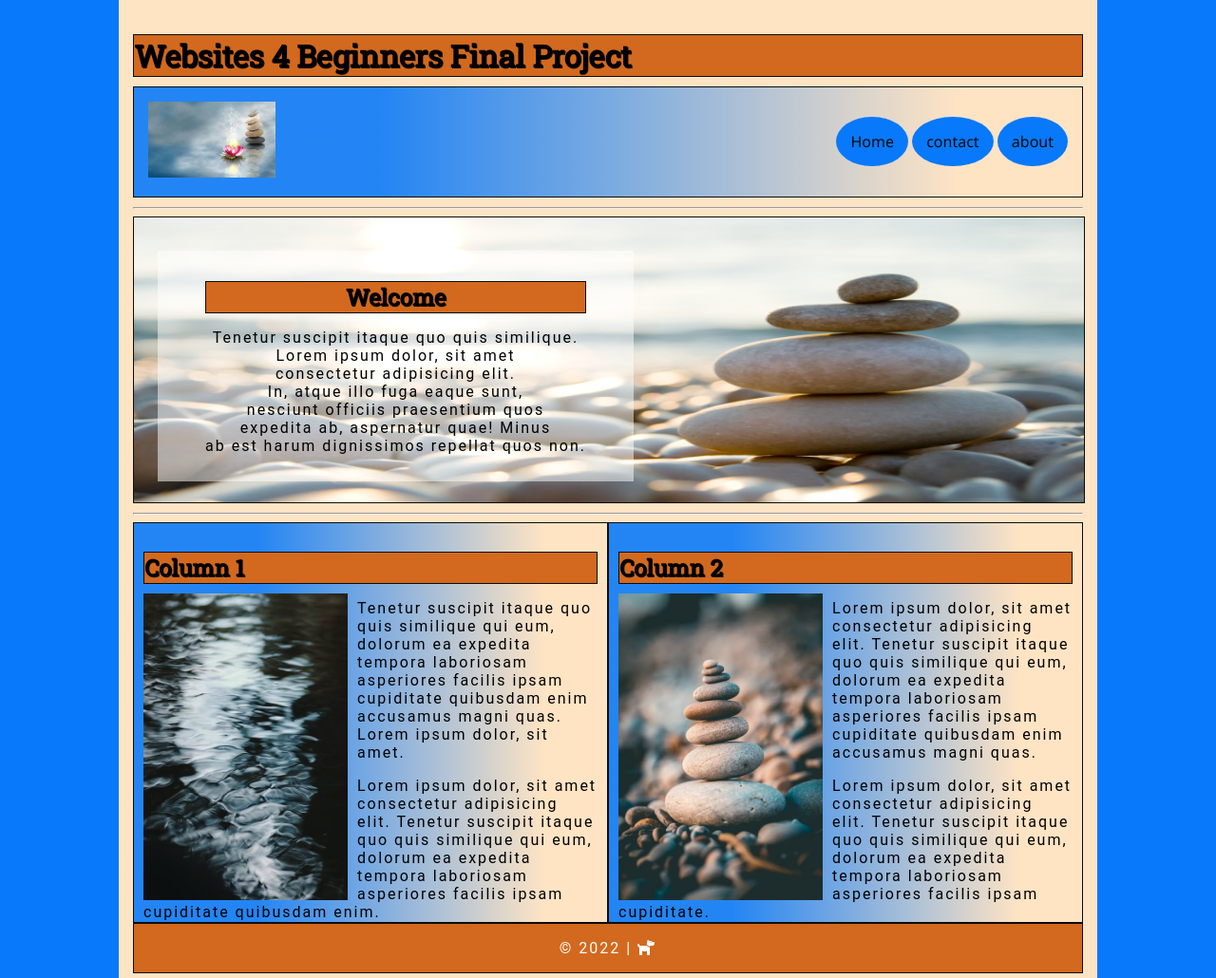
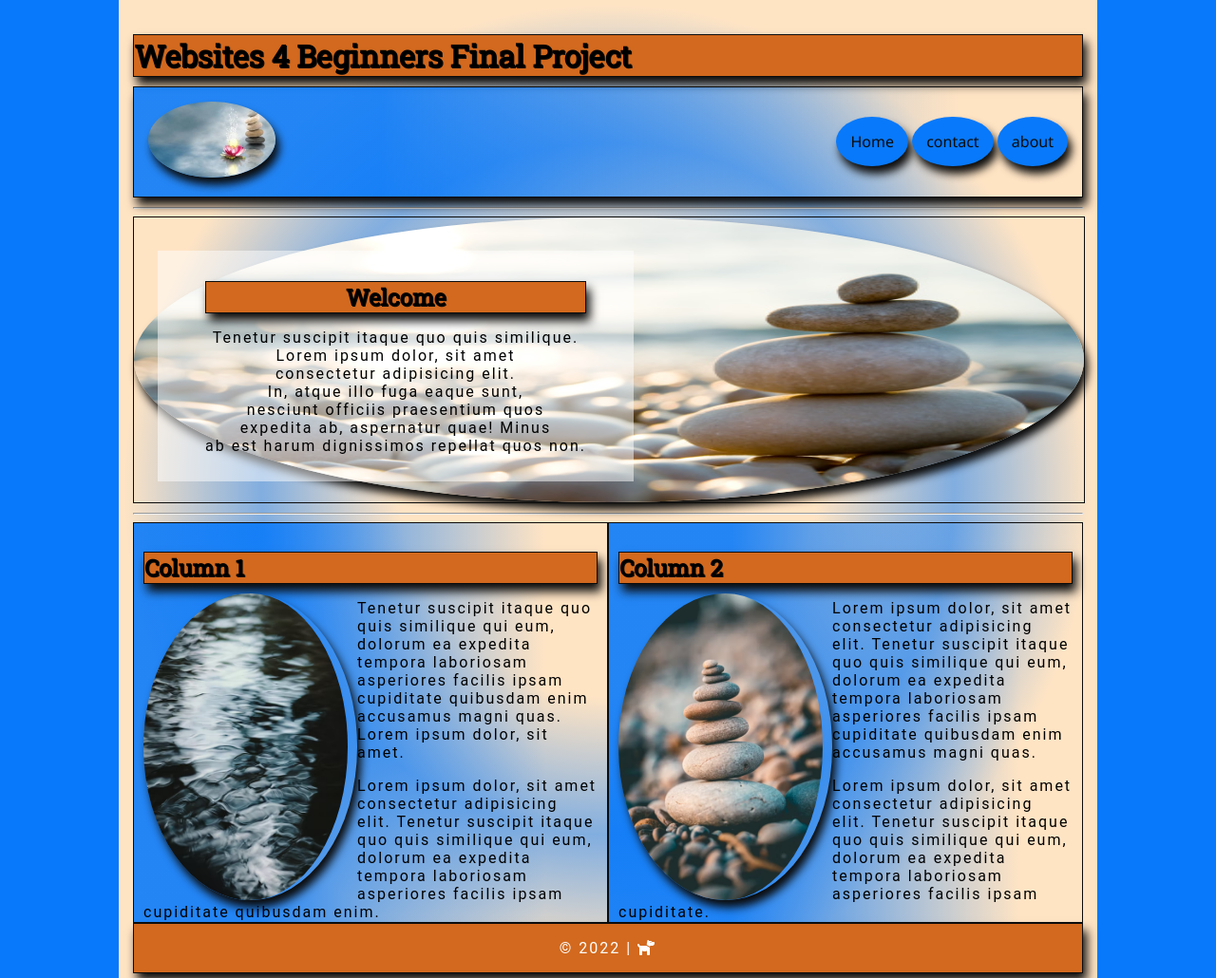
Before and after one commit to cochav4884/Final-Project, a plain HTML site: page index.html in a window 1280 px wide. Shown: the whole page at 95% size. Drawn offline with Linux system fonts and the light colour scheme.

Commit message:
added mods to images

```diff
--- a/css/styles.css
+++ b/css/styles.css
@@ -15,6 +15,7 @@ h6 {
     text-shadow: 1px 1px rgb(12, 12, 12);
     background-color: rgb(210, 105, 30);
     border: 1px solid rgb(12, 12, 12);
+    box-shadow: 4px 8px 10px rgb(12, 12, 12);
     margin-bottom: 10px;
 }
 
@@ -29,7 +30,8 @@ p {
     margin: auto;
     padding: 15px;
     height: 1000px;
-    background-color: rgb(255, 228, 196);
+    background: rgb(255, 228, 196);
+    background: radial-gradient(circle, rgba(255, 228, 196, 1) 30%, rgba(255, 228, 196, 0.49) 50%, rgba(255, 228, 196, 1) 70%);
 }
 
 /* Hero */
@@ -69,12 +71,12 @@ p {
 
 .col-one {
     background: rgb(8, 121, 250);
-    background: linear-gradient(90deg, rgba(8,121,250,0.89) 26%, rgba(8,121,250,0) 87%);
+    background: linear-gradient(90deg, rgba(8, 121, 250, 0.89) 26%, rgba(8, 121, 250, 0) 87%);
 }
 
 .col-two {
     background: rgb(8, 121, 250);
-    background: linear-gradient(90deg, rgba(8,121,250,0.89) 26%, rgba(8,121,250,0) 87%);
+    background: linear-gradient(90deg, rgba(8, 121, 250, 0.89) 26%, rgba(8, 121, 250, 0) 87%);
 }
 
 .text-back {
@@ -82,10 +84,19 @@ p {
     padding: 2px 10px;
 }
 
+img {
+    border-radius: 70%;
+    box-shadow: 4px 8px 10px rgb(12, 12, 12);
+}
+
+
+
 nav {
     background: rgb(8, 121, 250);
-    background: linear-gradient(90deg, rgba(8,121,250,0.89) 26%, rgba(8,121,250,0) 87%);    border: 1px solid rgb(12, 12, 12);
+    background: linear-gradient(90deg, rgba(8, 121, 250, 0.89) 26%, rgba(8, 121, 250, 0) 87%);
+    border: 1px solid rgb(12, 12, 12);
     margin-bottom: 10px;
+    box-shadow: 4px 8px 10px rgb(12, 12, 12);
     padding: 15px;
     position: sticky;
     top: 0;
@@ -101,6 +112,7 @@ ul {
 ul li {
     background-color: rgb(8, 121, 250);
     border: 2px rgb(12, 12, 12);
+    box-shadow: 4px 8px 10px rgb(12, 12, 12);
     padding: 15px;
     margin-bottom: 10px;
     border-radius: 50%;
@@ -133,6 +145,7 @@ footer {
     border: 1px solid rgb(12, 12, 12);
     text-align: center;
     background-color: rgb(210, 105, 30);
+    box-shadow: 4px 8px 10px rgb(12, 12, 12);
     color: rgb(255, 255, 255);
     margin: auto;
     padding: auto;
--- a/index.html
+++ b/index.html
@@ -37,10 +37,16 @@
 
             <hr>
             <section class="hero">
-                <img src="/img/rocks4.jpg" alt="rocks4" width="1000px" height="300px">
+                <div class="img">
+                    <img src="/img/rocks4.jpg" alt="rocks4" width="1000px" height="300px">
+                </div>
+
                 <div class="text-back-hero">
                     <h2 class="hero-head">Welcome</h2>
-                    <p class="hero-para">Tenetur suscipit itaque quo quis similique. <br> Lorem ipsum dolor, sit amet <br> consectetur adipisicing elit. <br> In, atque illo fuga eaque sunt, <br> nesciunt officiis praesentium quos <br> expedita ab, aspernatur quae! Minus <br> ab est harum dignissimos repellat quos non.
+                    <p class="hero-para">Tenetur suscipit itaque quo quis similique. <br> Lorem ipsum dolor, sit amet
+                        <br> consectetur adipisicing elit. <br> In, atque illo fuga eaque sunt, <br> nesciunt officiis
+                        praesentium quos <br> expedita ab, aspernatur quae! Minus <br> ab est harum dignissimos repellat
+                        quos non.
                 </div>
             </section>
             <hr>
```
